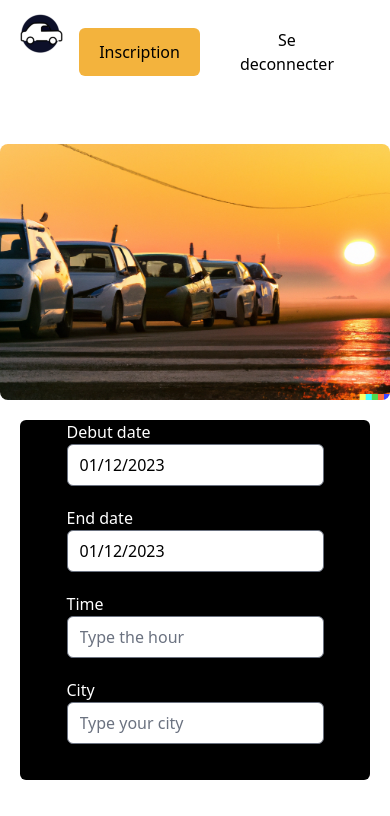
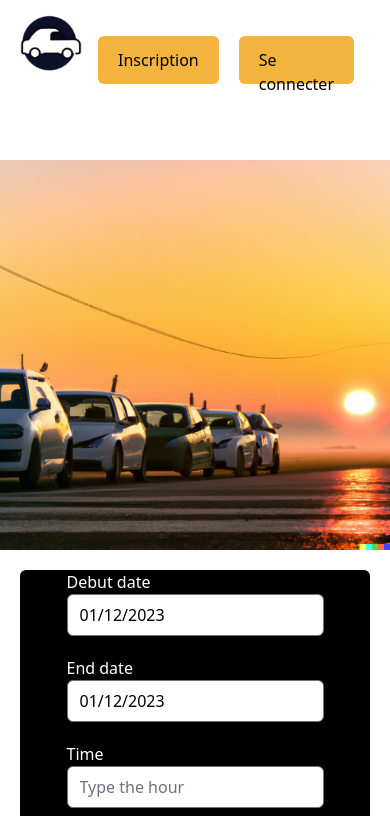
Before and after one commit to thomsult/rent-hackathon, a Next.js app: page / in a window 390 px wide. Shown: the top 816 px of the page. Built offline with nearby package versions, Linux system fonts and the light colour scheme; no server answers; the database is empty.

Commit message:
responsive button

```diff
--- a/components/navbar.js
+++ b/components/navbar.js
@@ -1,4 +1,6 @@
+import Link from "next/link";
 import React,{useState}from "react";
+
 
 
 
@@ -13,13 +15,13 @@ export default function NavBar(){
         <div className="mr-auto">
             <img src='/image1.svg'></img>
         </div>
-        <div class="flex gap-5 px-4 py-4">
-          <button type="button" className="bg-[#F3B33D] px-5 rounded-md max-h-[3em]"><span>Inscription</span></button>
+        <div class="flex gap-5 px-4 py-6">
+          <Link href="/register"className="2xl:bg-[#F3B33D] px-5 rounded-md max-h-[3em] xl: bg-[#F3B33D] px-5 rounded-md max-h-[3em] lg: bg-[#F3B33D] px-5 rounded-md max-h-[3em] md:bg-[#F3B33D] px-5 rounded-md max-h-[3em] sm: bg-[#F3B33D] px-5 py-3 rounded-md max-h-[3em]"><span>Inscription</span></Link>
           <>
-          {isLoggedIn ? (
-          <button onClick={() => setIsLoggedIn(false)}  className="bg-[#F3B33D] px-5 rounded-md max-h-[3em]">Se connecter</button>
+          {!isLoggedIn ? (
+          <Link href="/login" onClick={() => setIsLoggedIn(false)}  className="2xl:bg-[#F3B33D] px-5 rounded-md max-h-[3em] xl: bg-[#F3B33D] px-5 rounded-md max-h-[3em] lg: bg-[#F3B33D] px-5 rounded-md max-h-[3em] md:bg-[#F3B33D] px-5 rounded-md max-h-[3em] sm: bg-[#F3B33D] px-5 py-3 rounded-md max-h-[3em]">Se connecter</Link>
         ) : (
-          <button onClick={() => setIsLoggedIn(true)}  className="bg-bg-[#F3B33D] px-5 rounded-md max-h-[3em]">Se deconnecter</button>
+          <Link href="/" onClick={() => setIsLoggedIn(true)}  className="bg-bg-[#F3B33D] px-5 rounded-md max-h-[3em]">Se deconnecter</Link>
         )}
           </>
           </div>
--- a/pages/Home.js
+++ b/pages/Home.js
@@ -32,15 +32,10 @@ axios
 <main className="h-screen flex flex-col relative ">
 <NavBar />
   <div className="mt-10 md:mt-0">
-    <div className="flex md:hidden w-full max-h-64 overflow-hidden">
-      <img
-      className="bg-cover md:h-full rounded-lg object-cover object-bottom lg:"
-        src="/Home_Image.png"
-        alt="Picture of the author"
-      />
+    <div className="flex md:hidden w-full max-h-24-overflow-hidden">
     </div>
 
-    <div className="hidden md:flex max-h-[95vh] ">
+    <div className="md:hidden md:flex bg-">
       <img
       className="w-full object-cover object-center max-h-[33%]"
         src="/Home_Image.png"
```
Also changed, not shown: 1 other file (tests, documents, lock files or other folders).
